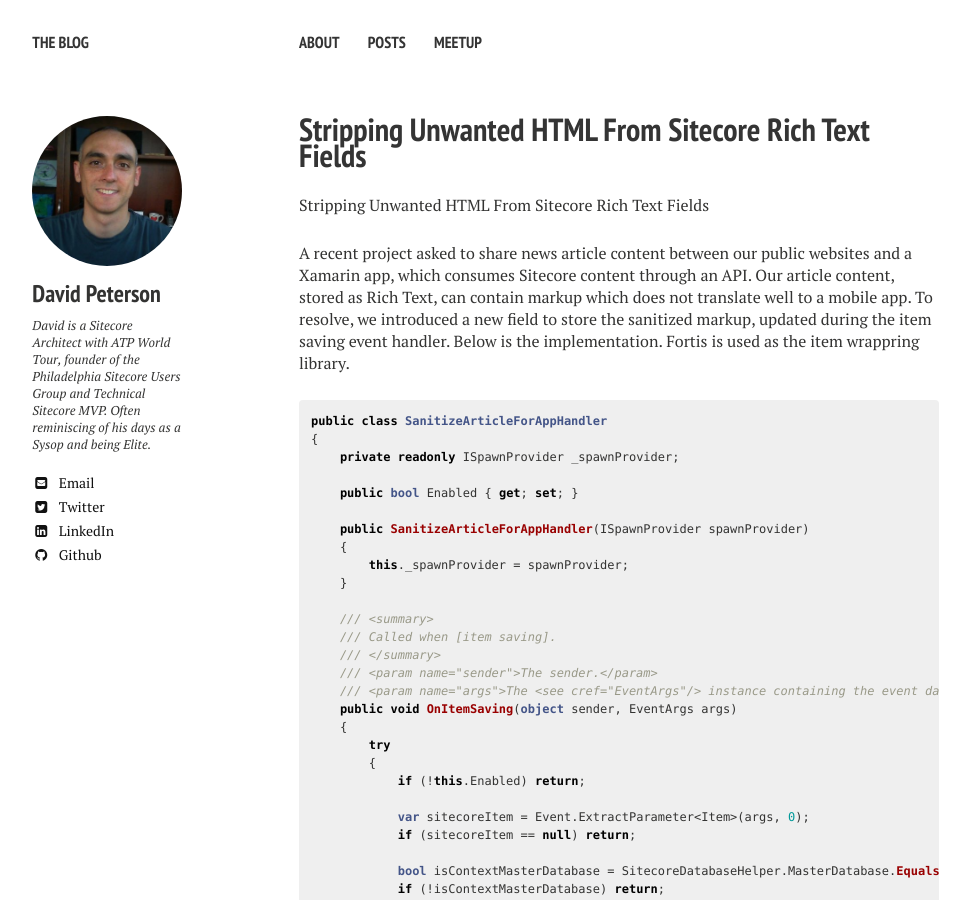
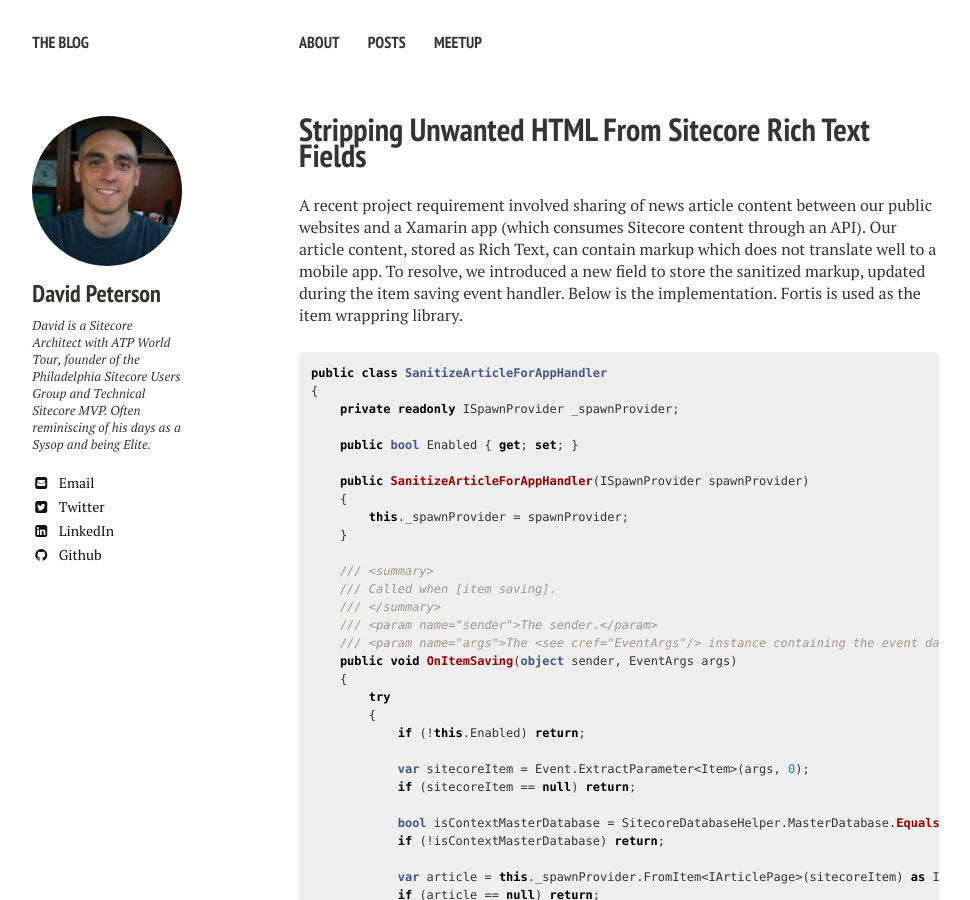
Before and after one commit to PetersonDave/petersondave.github.io, a Jekyll site: the page built from _posts/2018-11-27-Stripping-Unwanted-HTML-From-Sitecore-Rich-Text-Fields.markdown, in a window 1280 px wide and 900 px high. Shown: the whole window, without its empty margins (21-991 px from the left). Built offline with Jekyll 4.4.1, drawn with Linux system fonts in a browser that asks for light colours; nearby versions of some CDN libraries; comment, search, counter and statistics services are not loaded.

Commit message:
Updating HTML stripping post

```diff
--- a/_posts/2018-11-27-Stripping-Unwanted-HTML-From-Sitecore-Rich-Text-Fields.markdown
+++ b/_posts/2018-11-27-Stripping-Unwanted-HTML-From-Sitecore-Rich-Text-Fields.markdown
@@ -5,9 +5,7 @@ date:   2018-11-27 20:00:00
 categories: Sitecore
 comments: true
 ---
-Stripping Unwanted HTML From Sitecore Rich Text Fields
-
-A recent project asked to share news article content between our public websites and a Xamarin app, which consumes Sitecore content through an API. Our article content, stored as Rich Text, can contain markup which does not translate well to a mobile app. To resolve, we introduced a new field to store the sanitized markup, updated during the item saving event handler. Below is the implementation. Fortis is used as the item wrappring library.
+A recent project requirement involved sharing of news article content between our public websites and a Xamarin app (which consumes Sitecore content through an API). Our article content, stored as Rich Text, can contain markup which does not translate well to a mobile app. To resolve, we introduced a new field to store the sanitized markup, updated during the item saving event handler. Below is the implementation. Fortis is used as the item wrappring library.
 
 {% highlight c# %}
 public class SanitizeArticleForAppHandler
```
